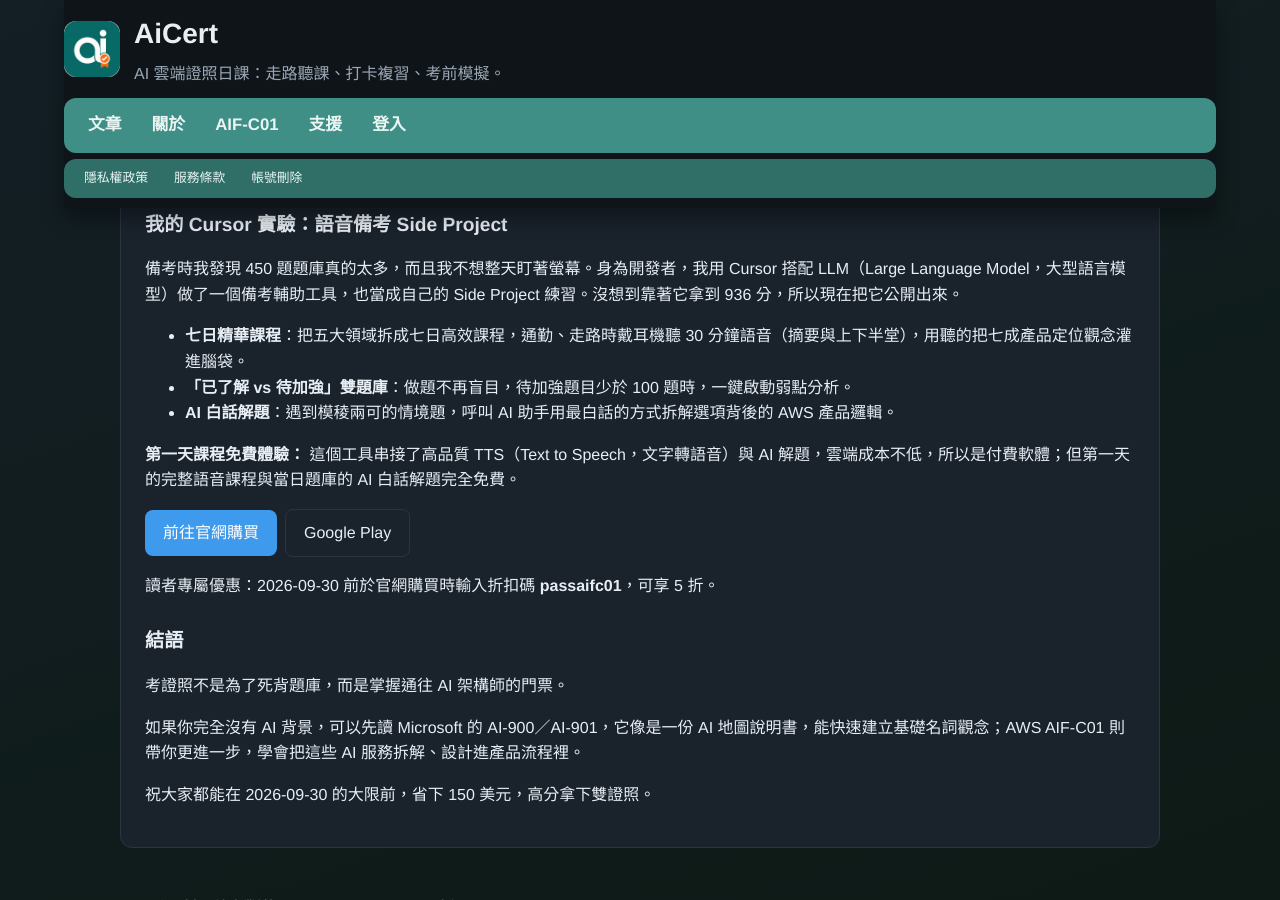
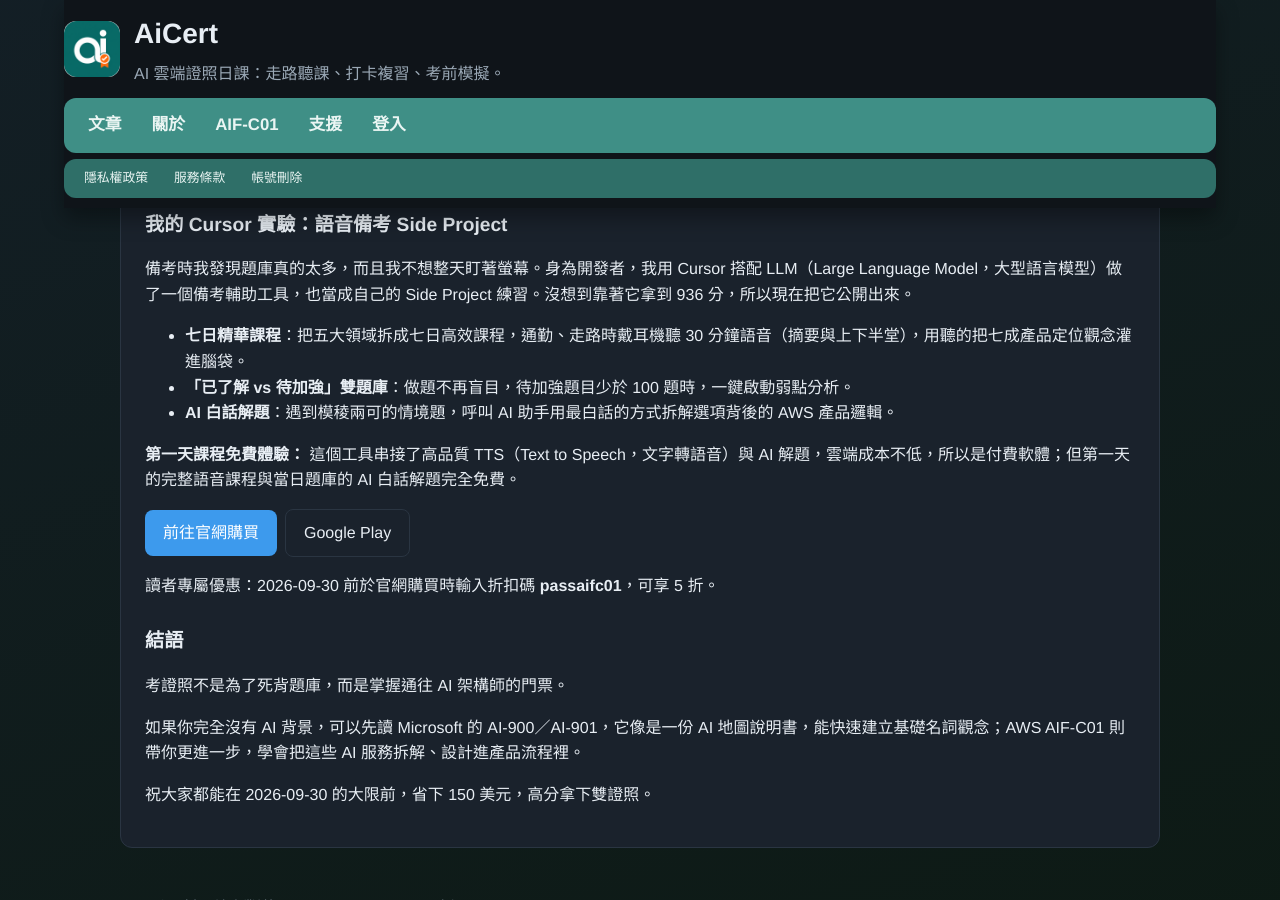
Before and after one commit to seantw0301/seantw0301.github.io, a Jekyll site: the page built from _posts/2026-08-30-aws-aif-c01.md, in a window 1280 px wide and 900 px high, scrolled down 2410 px. Built offline with Jekyll 4.4.1, drawn with Linux system fonts in a browser that asks for light colours; some of the changed text lies outside the part shown.

Commit message:
Drop the 450-item count so the post does not fingerprint ExamTopics.

```diff
--- a/_posts/2026-08-30-aws-aif-c01.md
+++ b/_posts/2026-08-30-aws-aif-c01.md
@@ -14,7 +14,7 @@ tags: [AWS, AIF-C01, Generative-AI, 備考, SageMaker, TTS]
 
 2026 年 8 月 25 日，我以 **936 分**（滿分 1000，700 分及格）通過了 AWS Certified AI Practitioner（AIF-C01，AWS 認證 AI 從業人員）。
 
-老實說，一開始我有點自大，以為 7 天就能搞定。到了第 5 天，看著 450 題題庫直接傻眼——根本讀不完。為了不要死背答案，我趕緊申請延期，最後給自己整整 14 天，目標不只是拿證照，而是徹底聽懂這些 AI 觀念。
+老實說，一開始我有點自大，以為 7 天就能搞定。到了第 5 天，看著大量題庫直接傻眼——根本讀不完。為了不要死背答案，我趕緊申請延期，最後給自己整整 14 天，目標不只是拿證照，而是徹底聽懂這些 AI 觀念。
 
 **改期血淚教訓：** 預約之後如果發現讀不完，一定要在考試前 24 小時修改時間。逾期系統會直接鎖死，沒去考的話 100 美元報名費就沒了。
 
@@ -68,7 +68,7 @@ AWS 風格的情境題通常先鋪背景。讀題時先標出真正的需求，
 
 ## 我的 Cursor 實驗：語音備考 Side Project
 
-備考時我發現 450 題題庫真的太多，而且我不想整天盯著螢幕。身為開發者，我用 Cursor 搭配 LLM（Large Language Model，大型語言模型）做了一個備考輔助工具，也當成自己的 Side Project 練習。沒想到靠著它拿到 936 分，所以現在把它公開出來。
+備考時我發現題庫真的太多，而且我不想整天盯著螢幕。身為開發者，我用 Cursor 搭配 LLM（Large Language Model，大型語言模型）做了一個備考輔助工具，也當成自己的 Side Project 練習。沒想到靠著它拿到 936 分，所以現在把它公開出來。
 
 - **七日精華課程**：把五大領域拆成七日高效課程，通勤、走路時戴耳機聽 30 分鐘語音（摘要與上下半堂），用聽的把七成產品定位觀念灌進腦袋。
 - **「已了解 vs 待加強」雙題庫**：做題不再盲目，待加強題目少於 100 題時，一鍵啟動弱點分析。
```
